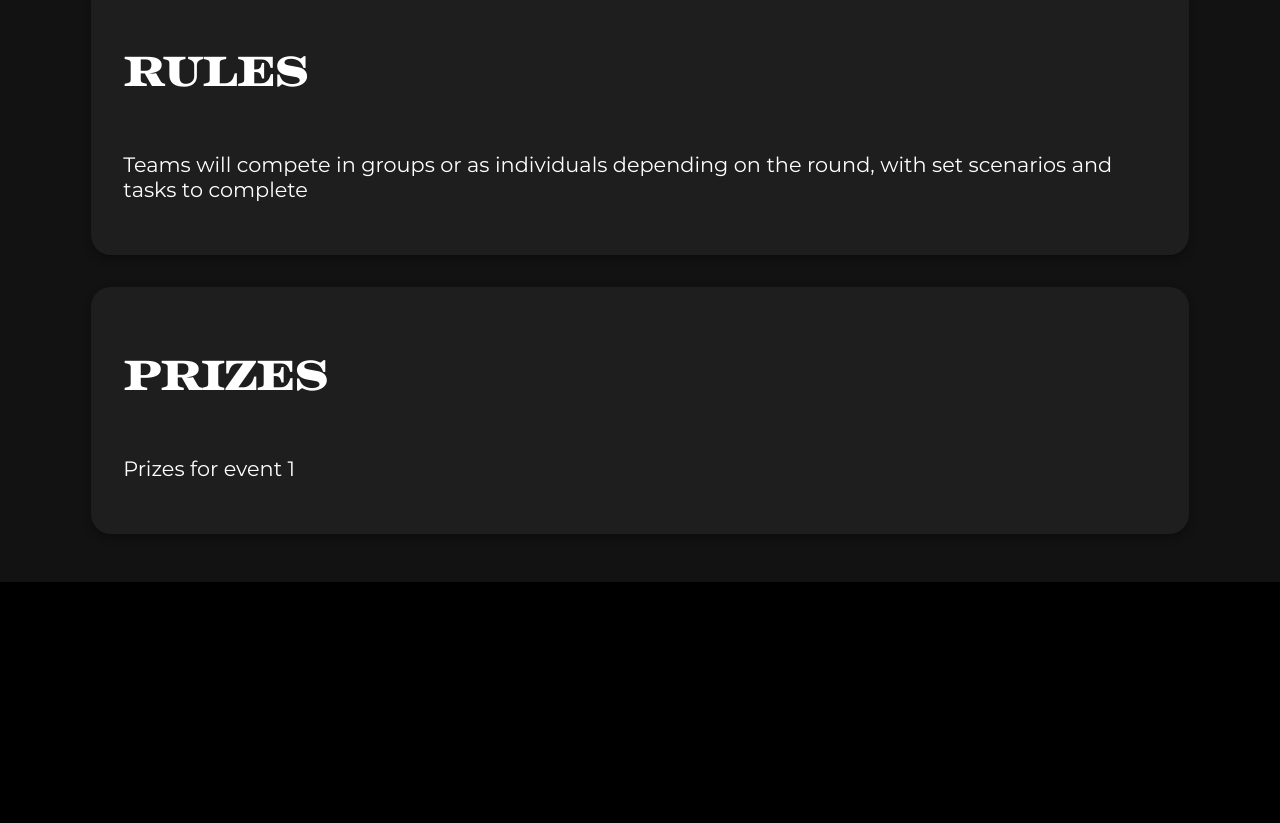
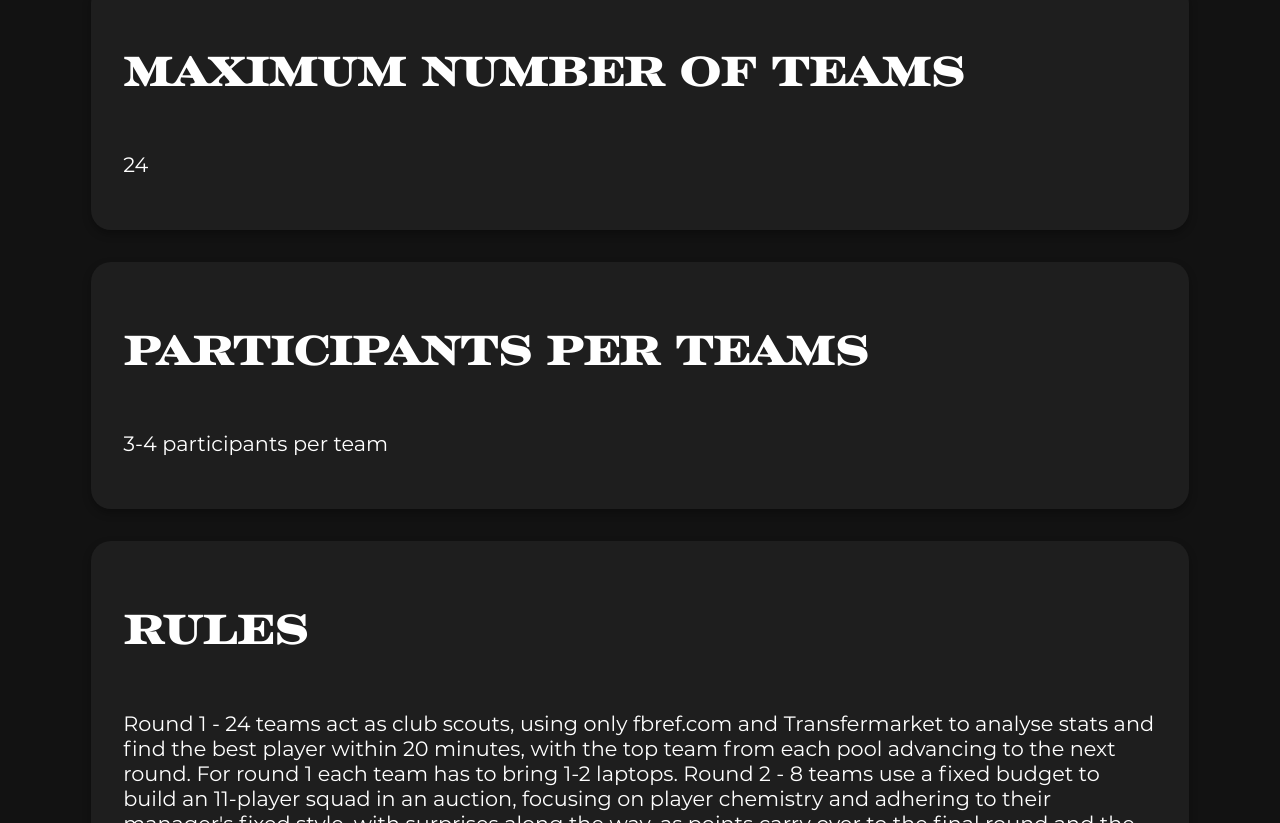
Before and after one commit to adhirajgupta/xavage-website, a React (Create React App) app: page /#/event/1 in a window 1280 px wide. Shown: the part 697-1520 px from the top of the page. Before the commit the page ends 1279 px from the top, so only its background shows below. Built offline with nearby package versions, Linux system fonts and the light colour scheme.

Commit message:
Add files via upload

```diff
--- a/src/eventData.js
+++ b/src/eventData.js
@@ -12,8 +12,10 @@ const eventData = [
     title: "Deal or No Deal",
     tagline: "Outbid, Outplay and Outshine",
     description: "Teamwork makes the dream work! Get ready for TISB's Champions League auction, where you’ll draft top players within your budget. With high stakes, strategy is key. Build the ultimate team, outsmart rivals, and aim for victory. Play smart, lead your squad, and rise to the top. The championship is yours for the taking!",
-    rules: "Teams will compete in groups or as individuals depending on the round, with set scenarios and tasks to complete",
-    prizes: "Prizes for event 1",
+    maximum_teams: "24",
+    participants_per_team: "3-4 participants per team",
+    rules: "Round 1 - 24 teams act as club scouts, using only fbref.com and Transfermarket to analyse stats and find the best player within 20 minutes, with the top team from each pool advancing to the next round. For round 1 each team has to bring 1-2 laptops. Round 2 - 8 teams use a fixed budget to build an 11-player squad in an auction, focusing on player chemistry and adhering to their manager's fixed style, with surprises along the way, as points carry over to the final round and the top 5 teams' advance. Round 3 - 5 teams face a high-stakes, surprise challenge, with the details kept secret until the round begins, ensuring an exciting and unpredictable finale for the top contenders.",
+    judging_criteria: "",
     bgimage: dealNoDealImage,
   },
   {
@@ -21,8 +23,10 @@ const eventData = [
     title: "The More the Money",
     tagline: "High stakes, high rewards",
     description: "Get ready for an exciting and challenging quiz event where knowledge from four diverse categories—current affairs, economics, finance, and history—will be put to the test. Teams will compete through multiple rounds, each with a unique format, designed to push their knowledge, quick thinking, and strategy to the limit. With high stakes and a competitive edge, the best teams will rise through the ranks to claim victory!",
-    rules: "rules######",
-    prizes: "prizes######",
+    maximum_teams: "24",
+    participants_per_team: "3-4 participants per team",
+    rules: "Round 1– Buzzer Showdown: A fast-paced, round targetting the 4 categories. Teams must be quick to buzz in and answer. Correct answers score points, while wrong answers result in penalties or give opponents a chance to steal. Round 2– Jeopardy Strategy: Teams tackle a Jeopardy-style game, picking questions from a grid. Each question has a different difficulty level and point value, challenging teams to balance risk and reward over 90 minutes. Round 3– Battleship Duel: Teams answer questions to fire shots at their opponents' virtual battleship grids. Correct answers bring them closer to sinking the opponent's fleet, adding an exciting twist of strategy and skill. With a mix of speed, strategy, and teamwork, this event promises an intense and engaging competition.",
+    judging_criteria: "",
     bgimage: moreTheMoneyImage,
   },
   {
@@ -30,8 +34,10 @@ const eventData = [
     title: "Ready? Set? Sell!",
     tagline: "From Mind to Media, Lead the Idea!",
     description: "Get ready to ignite your creativity and showcase your team’s marketing prowess at Ready? Set? Sell! This is the ultimate arena where strategy meets innovation. Compete in thrilling rounds that challenge your team’s advertising skills, push boundaries, and let your team’s ideas shine. The spotlight is yours - is your team ready to sell?",
-    rules: "rules######",
-    prizes: "prizes######",
+    maximum_teams: "12",
+    participants_per_team: "3-4 participants per team",
+    rules: "Round 1- Select an object from mystery boxes and craft a compelling ad within an hour, showcasing your unique marketing flair. Present your masterpiece and impress the judges with your innovative approach. Round 2- The top 6 teams face a thrilling twist as they pair unlikely brand ambassadors with brands. Create a standout pitch that redefines the narrative and turns controversy into opportunity.",
+    judging_criteria: "Teams will be judged in Round 1 on creativity, production value, concept, and clarity of their video advertising campaign, with each aspect contributing to a total of 20 marks. In Round 2, the focus shifts to how well teams reframe a crisis, present their brand ambassador, design media campaigns, and defend their pitch during the Q&A, also scored out of 20 marks",
     bgimage: readySetSellImage,
   },
   {
@@ -39,8 +45,10 @@ const eventData = [
     title: "Trojan's Tank",
     tagline: "Sink or Swim",
     description: "Get ready for Trojan’s Tank, an intense and high-stakes entrepreneurial challenge inspired by Shark Tank. Dive into the world of startups as you pitch your innovative ideas to a panel of expert investors. You’ll have to convince them of your concept’s viability, market potential, and your team's ability to execute.",
-    rules: "rules######",
-    prizes: "prizes######",
+    maximum_teams: "Unlimited",
+    participants_per_team: "2-4 participants per team",
+    rules: "Round 1: Prepare and submit your creative startup ideas beforehand. In this preliminary phase, teams answer key questions covering the why, how, where, and competition details of their business plan. The top 15 teams will be selected for the main event. Round 2: The final 15 teams present their pitches to the panel in a 7-10 minute presentation. Only the most compelling and convincing pitches will rise to the top.",
+    judging_criteria: "These teams will be evaluated on their innovation, business strategy, and presentation skills. Get your suits ready, think outside the box, and prepare for a thrilling competition full of surprises. Only the best will impress the panel and claim victory in Trojans Tank!",
     bgimage: trojansTankImage,
   },
   {
@@ -48,8 +56,10 @@ const eventData = [
     title: "The Courting",
     tagline: "The ball is in your court",
     description: "In three rounds of fierce debate, you’ll be handed a legal case brief and be tasked to plead a side. The competition is intense, but there are remarkably greater rewards at stake. So, do you think you have what it takes? Well, if you’ve got the analytical thinking skills and the persuasive ability, the ball is in your court and the victors of The Courting are on your team.",
-    rules: "rules######",
-    prizes: "prizes######",
+    maximum_teams: "8",
+    participants_per_team: "3-4 participants per team",
+    rules: "Round 1: All 8 teams receive a legal case brief 24 hours before the event and are assigned to argue either for or against the case. Round 2: The 4 advancing teams face off in the semi-finals with cases presented on the spot. Round 3: The final 2 teams compete in the ultimate showdown to claim victory, while the 3rd and 4th place teams battle for the bronze.",
+    judging_criteria: "The teams will be judged based on their debating skills, team unity, knowledge, and presentation skills.",
     bgimage: theCourtingImage,
   },
   {
@@ -57,8 +67,10 @@ const eventData = [
     title: "Conquer the Crisis",
     tagline: "Real crises. Real consequences.",
     description: "Conquer The Crisis is an event designed for participants interested in diplomacy and economic policy. It challenges participants to handle crises as finance ministers of assigned countries, requiring them to devise solutions. This event will test presentation and negotiation skills along with theoretical economic knowledge.",
-    rules: "rules######",
-    prizes: "prizes######",
+    maximum_teams: "20",
+    participants_per_team: "This is an individual event",
+    rules: "Round 1 – Individual Crisis Management: Each participant, acting as a finance minister, receives a country portfolio with financial details like funds, spending history, and technical specifics. You’ll have 1 hour to devise and present an economic solution, effectively allocating your budget. Top performers from each pool advance. Round 2 – Negotiations with the IMF: The best performers move on to negotiate with the IMF. Representing countries facing crises like high debt or unemployment, participants must argue for financial aid, justify their requests, and negotiate loan terms while balancing their country’s needs with IMF interests.",
+    judging_criteria: "Round 1 scores (40% of final score) will focus on efficacy, feasibility, and presentation skills, while Round 2 (60% of final score) will evaluate negotiation skills. The overall winners will be determined by their cumulative scores.",
     bgimage: conquerTheCrisisImage,
   },
   {
@@ -66,8 +78,10 @@ const eventData = [
     title: "Stakeholders' Showdown",
     tagline: "Compete for your rights",
     description: "Join the Stakeholder’s Showdown, where you represent a key faction in a collapsing economy. With limited resources and mounting pressure, you must negotiate, strategize, and advocate to guide your group through financial turmoil. Build alliances, make tough decisions, and fight for stability amidst uncertainty. Your goal? Secure success and survival for your faction in a volatile landscape where every choice impacts the future. Can you lead through the crisis?",
-    rules: "rules######",
-    prizes: "prizes######",
+    maximum_teams: "5",
+    participants_per_team: "3-4 participants per team",
+    rules: "Battle it out and fight for your side with the Stakeholders' Showdown. It kicks off with the Initial Crisis, where teams must tackle a complex crisis, presenting their bold strategies and perspectives. In a battle of ideas, they face sharp rebuttals and showcase their understanding of the situation. As tensions rise, the Crisis Update throws new developments at the teams, forcing them to adapt quickly and rethink their approaches on the fly. The final round, The Showdown, introduces high-stakes strategy and negotiation. Teams have a chance to form alliances, forge deals, and prepare their final stand, battling for dominance in an unpredictable and thrilling SHOWDOWN.",
+    judging_criteria: "All the teams will be judged based on their organization and clarity, use of concepts and theories, rebuttal, teamwork and presentation skills.",
     bgimage: stakeholdersShowdownImage,
   },
   // Add other events here
--- a/src/screens/EventPage/EventPage.js
+++ b/src/screens/EventPage/EventPage.js
@@ -23,13 +23,23 @@ const EventPage = () => {
         </div>
 
         <div id='event-card-2' class='eventpage-card'>
+                <h1>Maximum number of teams</h1>
+                <p id="event-card-rules">{event.maximum_teams}</p>
+        </div>
+
+        <div id='event-card-3' class='eventpage-card'>
+                <h1>Participants per teams</h1>
+                <p id="event-card-rules">{event.participants_per_team}</p>
+        </div>
+
+        <div id='event-card-4' class='eventpage-card'>
                 <h1>Rules</h1>
                 <p id="event-card-rules">{event.rules}</p>
         </div>
 
-        <div id="event-card-3" class='eventpage-card'>
-                <h1>Prizes</h1>
-                <p id="event-card-prizes">{event.prizes}</p>
+        <div id="event-card-5" class='eventpage-card'>
+                <h1>Judging Criteria</h1>
+                <p id="event-card-prizes">{event.judging_criteria}</p>
         </div>
 
     </div>
```
